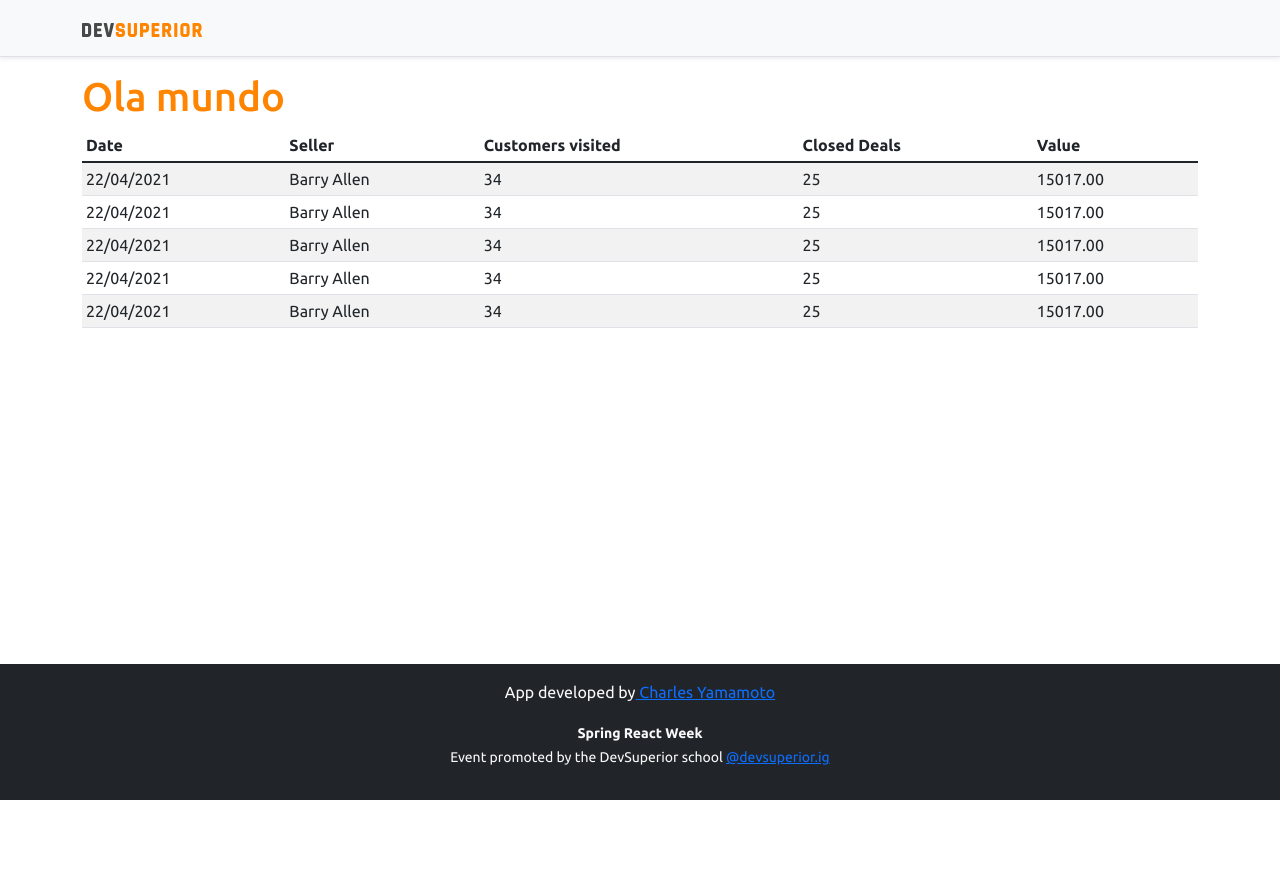
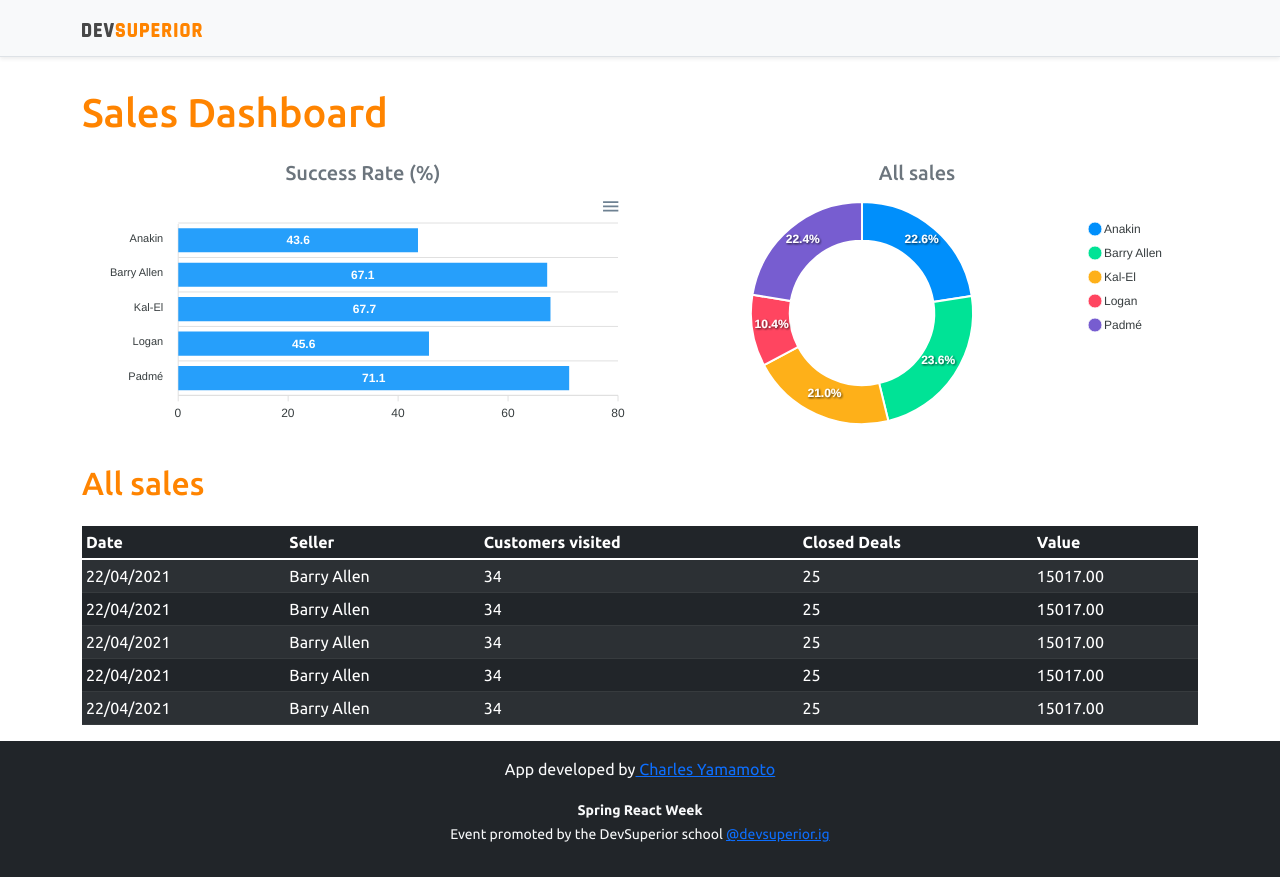
Before and after one commit to Lophiester/projeto-sds4, a React (Create React App) app in the folder frontend/: page / in a window 1280 px wide. Before the commit the page ends 800 px from the top, so only its background shows below. Built offline with nearby package versions, Linux system fonts and the light colour scheme.

Commit message:
static charts

```diff
--- a/frontend/package.json
+++ b/frontend/package.json
@@ -10,8 +10,10 @@
     "@types/node": "^12.0.0",
     "@types/react": "^17.0.0",
     "@types/react-dom": "^17.0.0",
+    "apexcharts": "^3.28.1",
     "bootstrap": "^5.1.1",
     "react": "^17.0.2",
+    "react-apexcharts": "^1.3.9",
     "react-dom": "^17.0.2",
     "react-scripts": "4.0.3",
     "typescript": "^4.1.2",
--- a/frontend/src/App.tsx
+++ b/frontend/src/App.tsx
@@ -1,16 +1,31 @@
+import BarChart from "components/BarChart";
 import DataTable from "components/DataTable";
+import DonutChart from "components/DonutChart";
 import Footer from "components/Footer";
 import NavBar from "components/NavBar";
 
 function App() {
   return (
     <>
-    <NavBar/>
-    <div className="container">
-     <h1 className="text-primary">Ola mundo</h1>
-     <DataTable/>
-    </div>
-    <Footer/>
+      <NavBar />
+      <div className="container">
+        <h1 className="text-primary py-3">Sales Dashboard</h1>
+        <div className="row px-3">
+          <div className="col-sm-6">
+            <h5 className="text-center text-secondary">Success Rate (%)</h5>
+            <BarChart />
+          </div>
+          <div className="col-sm-6">
+            <h5 className="text-center text-secondary">All sales</h5>
+            <DonutChart />
+          </div>
+        </div>
+        <div className="py-3">
+          <h2 className="text-primary">All sales</h2>
+        </div>
+        <DataTable />
+      </div>
+      <Footer />
     </>
   );
 }
--- /dev/null
+++ b/frontend/src/components/BarChart/index.tsx
@@ -0,0 +1,33 @@
+import Chart from 'react-apexcharts';
+const BarChart = () => {
+    const options = {
+        plotOptions: {
+            bar: {
+                horizontal: true,
+            }
+        },
+    };
+
+    const mockData = {
+        labels: {
+            categories: ['Anakin', 'Barry Allen', 'Kal-El', 'Logan', 'Padmé']
+        },
+        series: [
+            {
+                name: "%Success",
+                data: [43.6, 67.1, 67.7, 45.6, 71.1]
+            }
+        ]
+    };
+    return (
+       <Chart
+       options={{...options,xaxis:mockData.labels}}
+       series={mockData.series}
+       type="bar"
+       height= "240"
+       />
+
+
+    );
+}
+export default BarChart;
--- a/frontend/src/components/DataTable/index.tsx
+++ b/frontend/src/components/DataTable/index.tsx
@@ -1,7 +1,7 @@
 const DataTable = () => {
     return (
         <div className="table-responsive">
-            <table className="table table-striped table-sm">
+            <table className="table table-striped table-sm table-dark">
                 <thead>
                     <tr>
                         <th>Date</th>
--- /dev/null
+++ b/frontend/src/components/DonutChart/index.tsx
@@ -0,0 +1,24 @@
+import Chart from 'react-apexcharts';
+const DonutChart = () => {
+    const mockData = {
+        series: [477138, 499928, 444867, 220426, 473088],
+        labels: ['Anakin', 'Barry Allen', 'Kal-El', 'Logan', 'Padmé']
+    }
+
+    const options = {
+        legend: {
+            show: true
+        }
+    }
+    return (
+       <Chart
+       options={{...options,labels:mockData.labels}}
+       series={mockData.series}
+       type="donut"
+       height= "240"
+       />
+
+
+    );
+}
+export default DonutChart;
```
Also changed, not shown: 1 other file (tests, documents, lock files or other folders).
